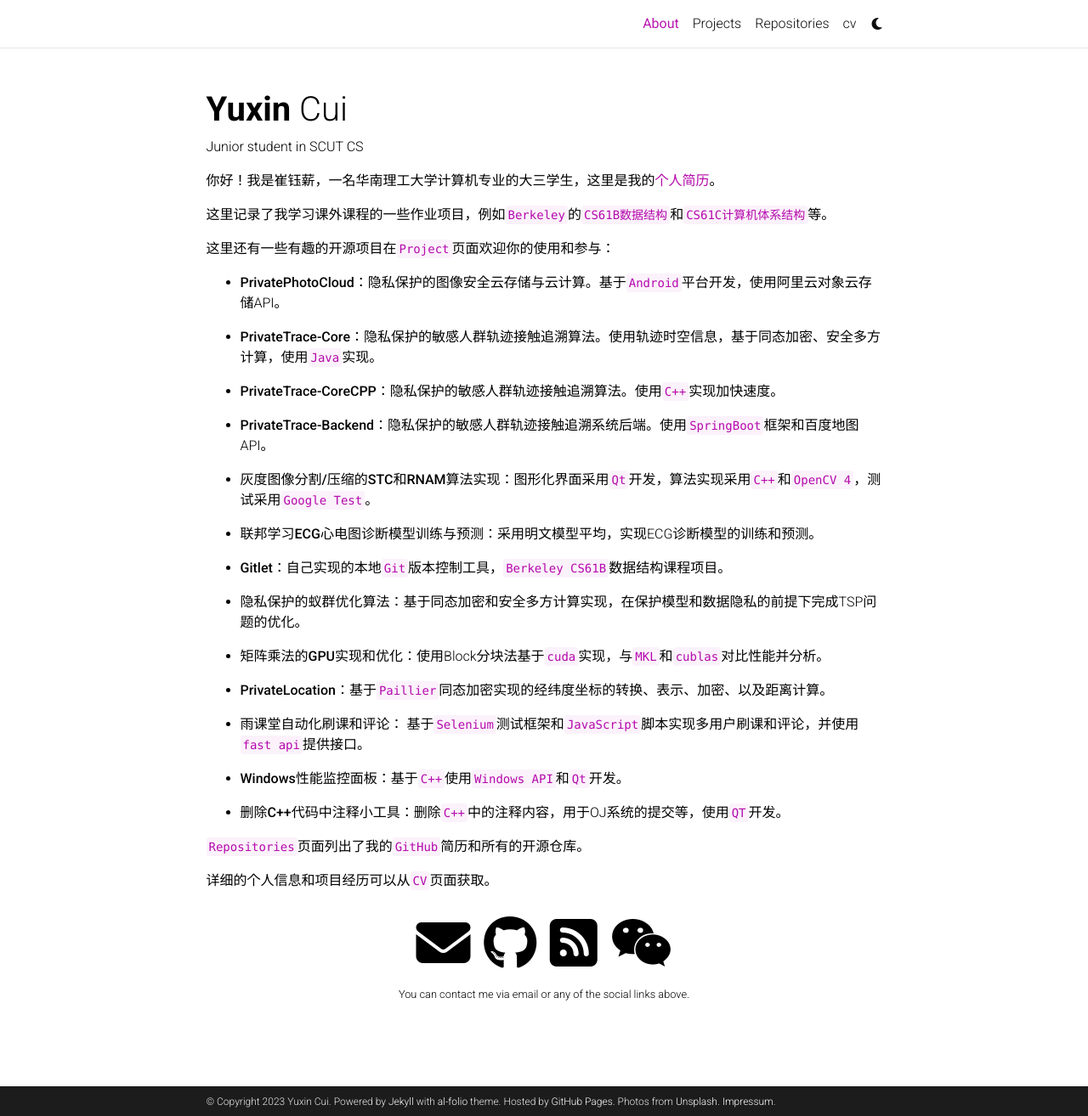
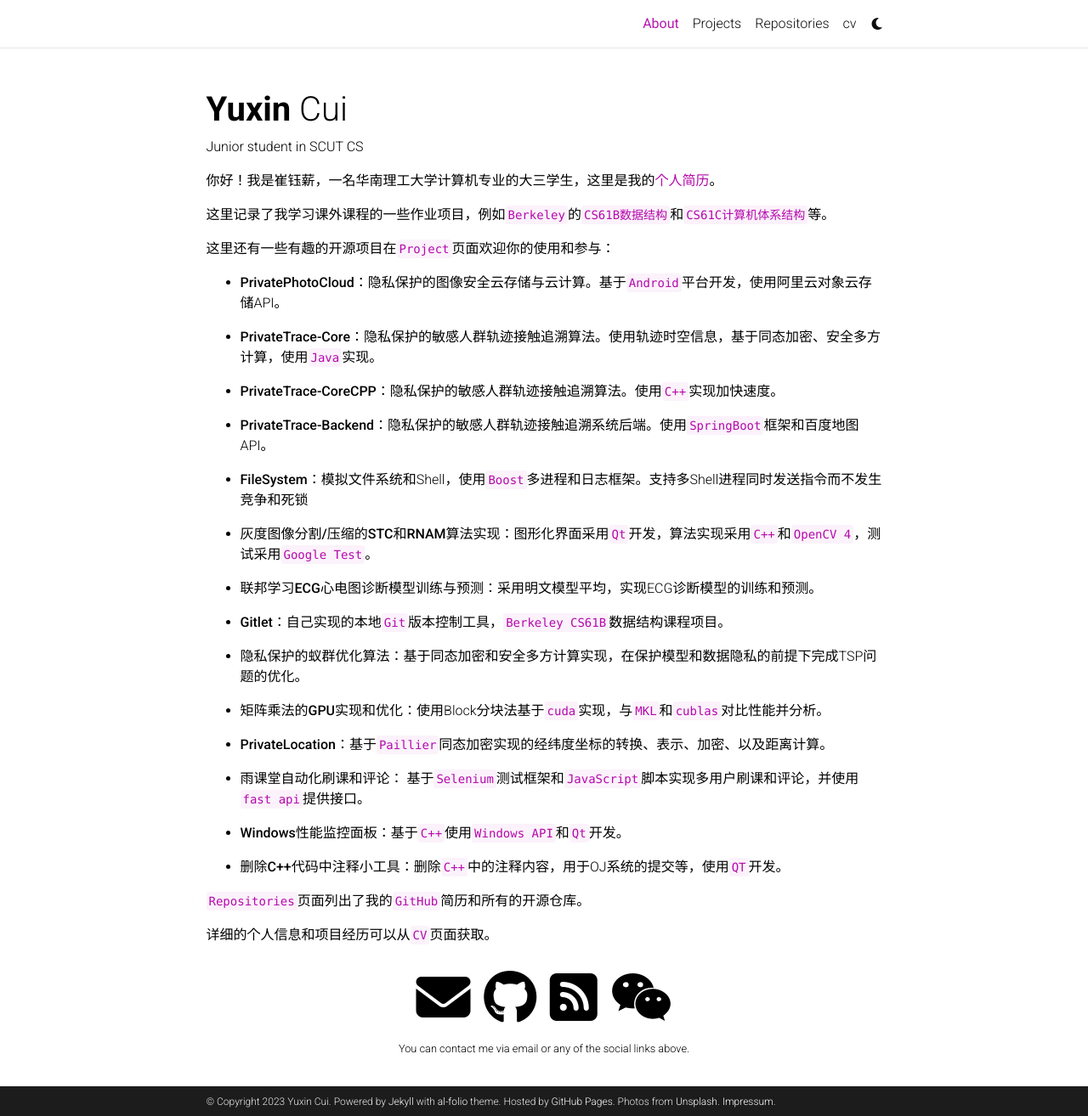
Before and after one commit to liukanshan1/liukanshan1.github.io, a Jekyll site: the page built from _pages/about.md, in a window 1280 px wide and 1314 px high. Shown: the whole window at 85% size. Built offline with Jekyll 4.4.1, drawn with Linux system fonts in a browser that asks for light colours; comment, search, counter and statistics services are not loaded; a style sheet for code colours, icons or effects is not loaded.

Commit message:
Update about.md

```diff
--- a/_pages/about.md
+++ b/_pages/about.md
@@ -38,6 +38,10 @@
 
 
 
+- **FileSystem：**模拟文件系统和Shell，使用`Boost`多进程和日志框架。支持多Shell进程同时发送指令而不发生竞争和死锁
+
+
+
 - **灰度图像分割/压缩的STC和RNAM算法实现：**图形化界面采用`Qt`开发，算法实现采用`C++`和`OpenCV 4`，测试采用`Google Test`。
 
 
```
